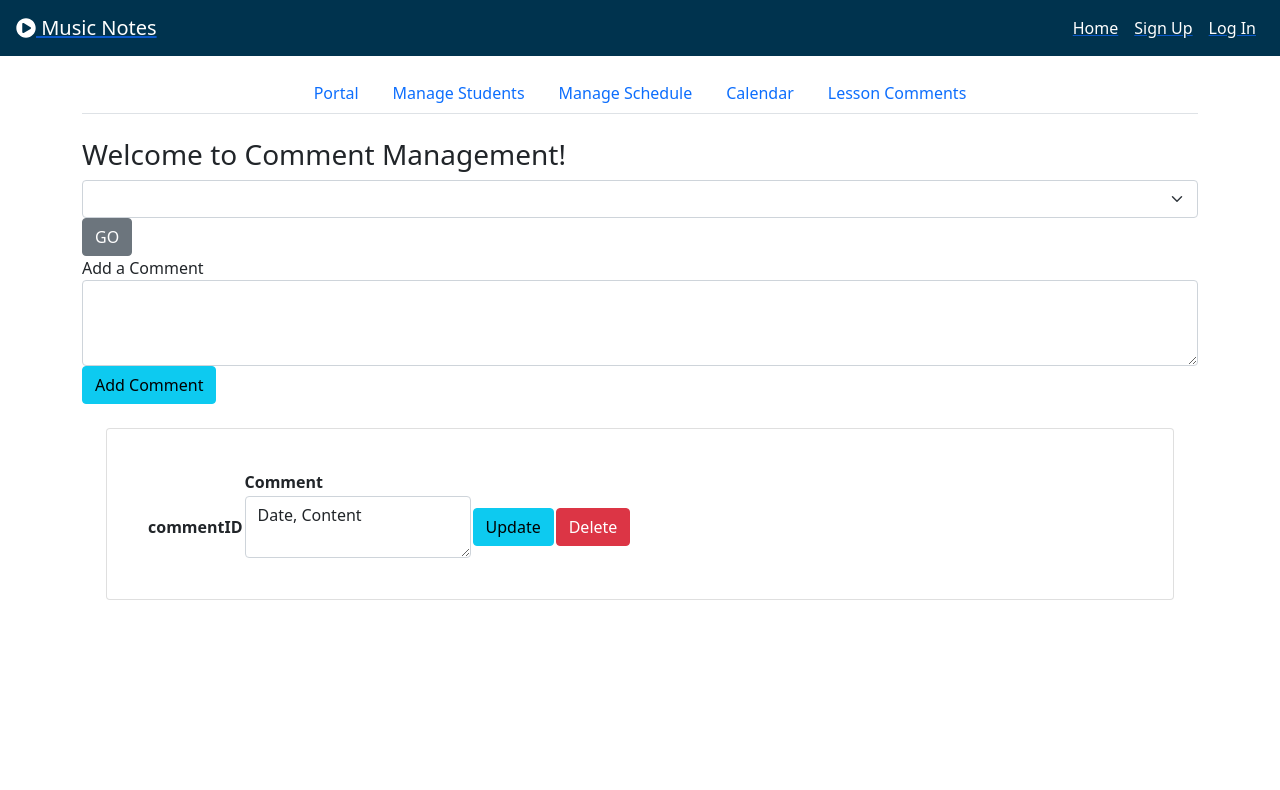
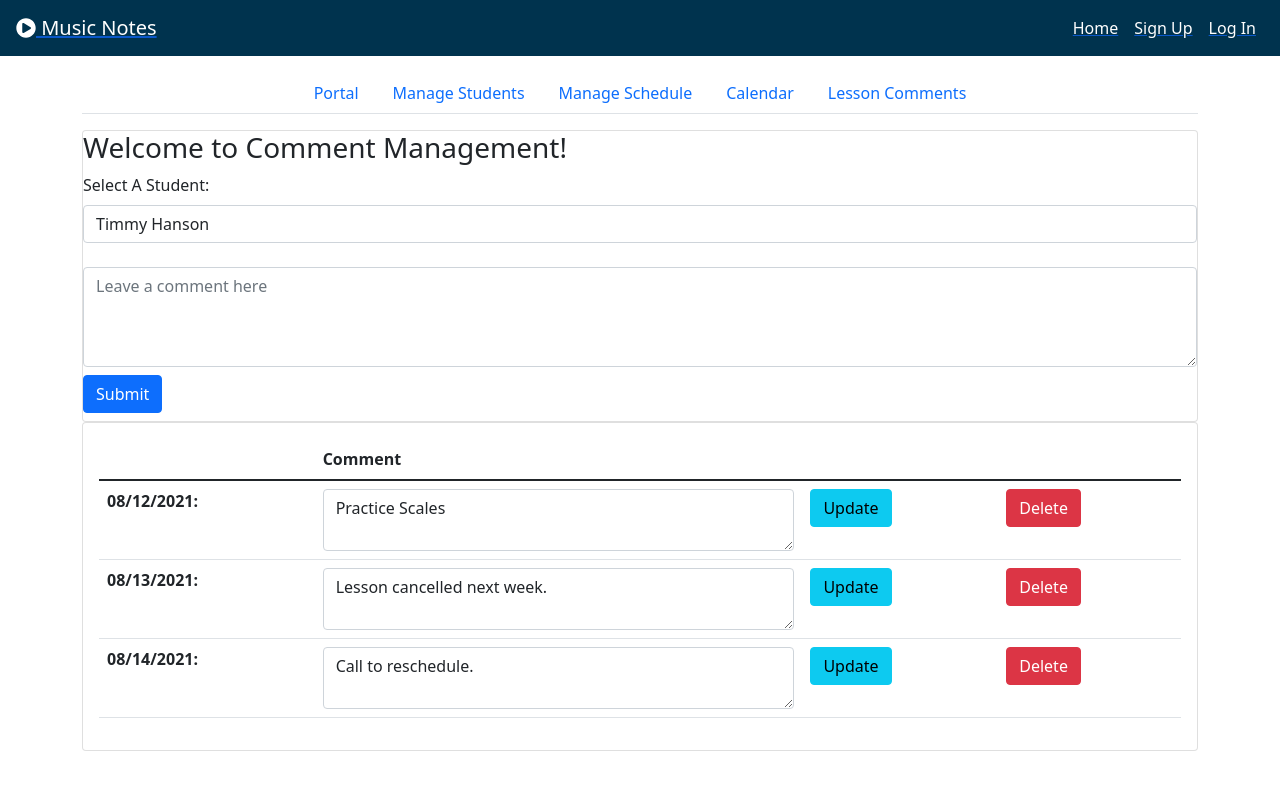
Before and after one commit to ntjohns1/mern-scheduling-app, a React (Create React App) app in the folder client/: page /comments in a window 1280 px wide. Shown: the top 790 px of the page. Built offline with nearby package versions, Linux system fonts and the light colour scheme.

Commit message:
converting original handlebars to react-bootstrap

```diff
--- a/client/package.json
+++ b/client/package.json
@@ -16,6 +16,8 @@
     "jwt-decode": "^3.1.2",
     "react": "^17.0.1",
     "react-bootstrap": "^1.6.1",
+    "react-calendar": "^3.4.0",
+    "react-day-picker": "^7.4.10",
     "react-dom": "^17.0.1",
     "react-router-dom": "^5.2.0",
     "react-scripts": "4.0.1",
--- a/client/src/App.js
+++ b/client/src/App.js
@@ -18,7 +18,7 @@ import { library } from '@fortawesome/fontawesome-svg-core'
 import { fas } from '@fortawesome/free-solid-svg-icons'
 import Schedule from './pages/schedule';
 import Comments from './pages/comments'
-import Calendar from './pages/calendar';
+import Cal from './pages/calendar';
 
 library.add(fas);
 
@@ -62,7 +62,7 @@ export default function App() {
 						<Schedule />
 					</Route>
 					<Route exact path='/calendar'>
-						<Calendar />
+						<Cal />
 					</Route>
 					<Route exact path='/comments'>
 						<Comments />
--- a/client/src/pages/calendar.js
+++ b/client/src/pages/calendar.js
@@ -1,14 +1,21 @@
+import React, { useState } from 'react';
 import { Container } from "react-bootstrap";
 import PortalNav from "../components/PortalNav";
+import Calendar from 'react-calendar';
+import 'react-calendar/dist/Calendar.css';
 
-export default function Calendar() {
+export default function Cal() {
+    const [value, onChange] = useState(new Date());
     return (
         <Container className='text-center'>
             <PortalNav />
-                <h2>Calendar</h2>
-            <iframe
-                src="https://calendar.google.com/calendar/embed?height=600&amp;wkst=1&amp;bgcolor=%23ffffff&amp;ctz=America%2FChicago&amp;src=bXVzaWNub3Rlc2xlc3NvbnNAZ21haWwuY29t&amp;src=ZW4udXNhI2hvbGlkYXlAZ3JvdXAudi5jYWxlbmRhci5nb29nbGUuY29t&amp;color=%23039BE5&amp;color=%230B8043&amp;title=Lesson%20Schedule&amp;showPrint=0&amp;showCalendars=1"
-                title="calendar" width="800" height="600" frameborder="0" scrolling="no"></iframe>
+            <h2 className='mt-4'>Calendar</h2>
+            <Container className='my-4 d-flex justify-content-center'>
+                <Calendar
+                    onChange={onChange}
+                    value={value}
+                />
+            </Container>
         </Container>
     )
 };
--- a/client/src/pages/comments.js
+++ b/client/src/pages/comments.js
@@ -1,22 +1,76 @@
-import { Container } from "react-bootstrap";
+import { Container, Card, Form, Button, Table } from "react-bootstrap";
 import PortalNav from "../components/PortalNav";
 export default function Comments() {
+    const students = [
+        {
+            label: 'Timmy Hanson',
+            value: 'Timmy Hanson',
+        },
+        {
+            label: 'Rachel Johnson',
+            value: 'Rachel Johnson',
+        },
+        {
+            label: 'Jim Jackson',
+            value: 'Jim Jackson',
+        },
+    ];
+    const comments = [
+        {
+            id: '1',
+            date: '08/12/2021',
+            text: 'Practice Scales',
+        },
+        {
+            id: '2',
+            date: '08/13/2021',
+            text: 'Lesson cancelled next week.',
+
+        },
+        {
+            id: '3',
+            date: '08/14/2021',
+            text: 'Call to reschedule.',
+        },
+    ];
+
     return (
         <Container>
             <PortalNav />
-            <div class="my-4">
+            <Card>
                 <h3>Welcome to Comment Management!</h3>
-                <select id="userSelect" class="form-select" aria-label="Select a Student">
-                </select>
-                <button id="userSelectBtn" class="btn btn-secondary" type="submit">GO</button>
-                <div id="addComment" class="form-group">
-                    <label for="commentTextarea">Add a Comment</label>
-                    <textarea class="form-control" id="commentTextarea" rows="3"></textarea>
-                    <button id="addCommentBtn" type="submit" class="btn btn-info">Add Comment</button>
-                </div>
-                <div class="card p-4 m-4">
+                <Form>
+                    <Form.Group>
+                        <Form.Label for="student-scheduleLesson" className='mb-2'>Select A Student: </Form.Label><br />
+                        <Form.Control
+                            as="select"
+                            name='selectStudent'
+                        //  value={formState.studentName}
+                        >
+                            {students.map((option) => (
+                                <option value={option.value} key={option.value}>{option.label}</option>
+                            ))}
+                        </Form.Control>
+                    </Form.Group>
+                    <Form.Group id="addComment">
+                        <Form.Label></Form.Label>
+                        <Form.Control
+                            as="textarea"
+                            placeholder="Leave a comment here"
+                            style={{ height: '100px' }}
+                        />
+                    </Form.Group>
+                    <Button
+                        as='input'
+                        className='my-2'
+                        type='submit'
+                    // value='addLesson'
+                    />
+                </Form>
+            </Card>
+            <Card>
                 <div id="manageComments" class="card-body">
-                        <table>
+                    <Table>
                         <thead>
                             <tr>
                                 <th scope="col"></th>
@@ -26,24 +80,41 @@ export default function Comments() {
                             </tr>
                         </thead>
                         <tbody>
-                                {/* map through students */}
+                            {comments.map((comment) => (
                                 <tr>
-                                    <th scope="row">commentID</th>
+                                    <th scope="row">{comment.date}:  </th>
                                     <td><textarea id="pastCommentTxt"
-                                        class="form-control">Date, Content</textarea>
+                                        class="form-control">{comment.text}</textarea>
                                     </td>
-                                    <td><button id="editBtn" class="btn btn-info"
-                                        type="button">Update</button>
+                                    <td>
+                                        <Button
+                                            id="editBtn"
+                                            variant="info"
+                                            type="button"
+                                            style={{
+                                                left: '80%',
+                                            }}>
+                                            Update
+                                        </Button>
                                     </td>
-                                    <td><button id="deleteBtn" class="btn btn-danger"
-                                        type="button">Delete</button>
+                                    <td>
+                                        <Button
+                                            id="deleteBtn"
+                                            variant="danger"
+                                            type="button"
+                                            style={{
+
+                                                left: '90%',
+                                            }}>
+                                            Delete
+                                        </Button>
                                     </td>
                                 </tr>
+                            ))}
                         </tbody>
-                        </table>
+                    </Table>
                 </div>
-                </div>
-            </div>
+            </Card>
         </Container>
 
     )
--- a/client/src/pages/schedule.js
+++ b/client/src/pages/schedule.js
@@ -1,57 +1,140 @@
-import { Container } from "react-bootstrap";
+import React, { useState } from "react";
+import { Card, Container, Form, Button } from "react-bootstrap";
 import PortalNav from "../components/PortalNav";
+import { DateUtils } from 'react-day-picker';
+import DayPickerInput from "react-day-picker/DayPickerInput";
+import "react-day-picker/lib/style.css";
+import dateFnsFormat from 'date-fns/format';
+import dateFnsParse from 'date-fns/parse';
+
+function parseDate(str, format, locale) {
+  const parsed = dateFnsParse(str, format, new Date(), { locale });
+  if (DateUtils.isDate(parsed)) {
+    return parsed;
+  }
+  return undefined;
+}
+
+function formatDate(date, format, locale) {
+  return dateFnsFormat(date, format, { locale });
+}
 
 export default function Schedule() {
+    const FORMAT = 'MM/dd/yyyy';
+    const [date, setDate] = useState(new Date());
+    const students = [
+        {
+            label: 'Timmy Hanson',
+            value: 'Timmy Hanson',
+        },
+        {
+            label: 'Rachel Johnson',
+            value: 'Rachel Johnson',
+        },
+        {
+            label: 'Jim Jackson',
+            value: 'Jim Jackson',
+        },
+    ];
+    const times = [
+        {
+            label: '10:00am',
+            value: '10',
+        },
+        {
+            label: '11:00am',
+            value: '11',
+        },
+        {
+            label: '12:00am',
+            value: '12',
+        },
+        {
+            label: '1:00pm',
+            value: '13',
+        },
+        {
+            label: '2:00pm',
+            value: '14',
+        },
+        {
+            label: '3:00pm',
+            value: '15',
+        },
+        {
+            label: '4:00pm',
+            value: '16',
+        },
+        {
+            label: '5:00pm',
+            value: '17',
+        },
+        {
+            label: '6:00pm',
+            value: '18',
+        },
+    ];
+
+    function onChange(date) {
+        setDate(date);
+    }
+
     return (
         <Container>
-        <PortalNav />
-        <h3>Welcome to Schedule Management!</h3>
-        <div class="card p-4 m-4">
-            <div class="card-header">
-                <h3>Schedule a Lesson</h3>
-            </div>
-            <div class="card-body"></div>
-            <form class="form scheduleLessonForm">
-                <div class="form-group">
-                    <label for="studentName-scheduleLesson" class="form-label">Student Name: </label>
-                    <select class="form-select" aria-label="studentName-scheduleLesson" id="studentName-scheduleLesson">
-                        <option selected>Select a Student</option>
-                        {/* {{#each students as |user|}} */}
-                        <option>'ID, Firstname Last Name'</option>
-                        {/* {{/each}} */}
-                    </select>
-                </div>
-
-                <div class="form-group">
-                    <label for="date-scheduleLesson" class="form-label">Select Date: </label>
-                    <input id="datepicker" width="276" />
-                   <p>***datepicker***</p>
-                </div>
-
-                <div class="form-group">
-                    <label for="startTime-scheduleLesson" class="form-label">Select Time: </label>
-                    <select class="form-select p-2 m-3" aria-label="startTime-scheduleLesson"
-                        id="startTime-scheduleLesson">
-                        <option selected>Select Time</option>
-                        <option value="10">10:00am</option>
-                        <option value="11">11:00am</option>
-                        <option value="12">12:00am</option>
-                        <option value="13">1:00pm</option>
-                        <option value="14">2:00pm</option>
-                        <option value="15">3:00pm</option>
-                        <option value="16">4:00pm</option>
-                        <option value="17">5:00pm</option>
-                        <option value="18">6:00pm</option>
-
-                    </select>
-                </div>
-
-                <div class="form-group">
-                    <button class="btn btn-secondary" type="submit">Schedule Lesson</button>
-                </div>
-
-            </form>
-        </div>
-    </Container>
+            <PortalNav />
+            <h3 className='mb-3 text-center'>Welcome to Schedule Management!</h3>
+            <Card>
+                <Card.Header>
+                    <h3>Schedule a Lesson</h3>
+                </Card.Header>
+                <Card.Body>
+                    <Form>
+                        <Form.Group className='mb-3'>
+                            <Form.Label for="student-scheduleLesson" className='mb-2'>Select A Student: </Form.Label><br />
+                            <Form.Control
+                                as="select"
+                                name='selectStudent'
+                            //  value={formState.studentName}
+                            >
+                                {students.map((option) => (
+                                    <option value={option.value} key={option.value}>{option.label}</option>
+                                ))}
+                            </Form.Control>
+                        </Form.Group>
+                        <Form.Group className='mb-3'>
+                            <Form.Label for="date-scheduleLesson">Select Date: </Form.Label><br />
+                            <DayPickerInput
+                            formatDate={formatDate}
+                            format={FORMAT}
+                            parseDate={parseDate}
+                            placeholder={`${dateFnsFormat(new Date(), FORMAT)}`} />
+                        </Form.Group>
+                        <Form.Group className='mb-3'>
+                            <Form.Label for="time-scheduleLesson" className='mb-2'>Select A Time: </Form.Label>
+                            <Form.Control
+                                as="select"
+                                name='selectTime'
+                            //  value={formState.studentName}
+                            >
+                                {times.map((option) => (
+                                    <option value={option.value} key={option.value}>{option.label}</option>
+                                ))}
+                            </Form.Control>
+                        </Form.Group>
+                        <Button
+                            as='input'
+                            className='my-2'
+                            type='submit'
+                        // value='addLesson'
+                        />
+                    </Form>
+                </Card.Body>
+            </Card>
+        </Container>
     )
 }
+
+/*
+    {{#each students as |user|}}
+    <option>'ID, Firstname Last Name'</option>
+    /* {{/each}} */
--- a/client/src/pages/students.js
+++ b/client/src/pages/students.js
@@ -1,18 +1,16 @@
-import { Container } from 'react-bootstrap';
+import { Card, Container, Table, Form, Button } from 'react-bootstrap';
 import PortalNav from '../components/PortalNav';
 export default function Students() {
     return (
-        <Container>
-        <PortalNav />
-        <div class="my-4">
-            <h3>Welcome to Student Management!</h3>
-
-            <div class="card p-4 m-4">
-                <div class="card-header">
+        <Container className='p-4 my-4'>
+            <PortalNav />
+            <h3 className='text-center'>Welcome to Student Management!</h3>
+            <Card className='p-4 my-4'>
+                <Card.Header>
                     <h4>View Current Students</h4>
-                </div>
-                <div class="card-body">
-                    <table class="table">
+                </Card.Header>
+                <Card.Body>
+                    <Table responsive>
                         <thead>
                             <tr>
                                 <th scope="col">ID</th>
@@ -25,48 +23,63 @@ export default function Students() {
                         </thead>
                         <tbody>
                             <tr>
+                                {/* Map Props Here */}
                                 <th scope="row" class="update-studentId" value="{{user.id}}">ID</th>
                                 <td><textarea class="update-firstname">firstName</textarea></td>
                                 <td><textarea class="update-lastname">lastName</textarea></td>
                                 <td><textarea class="update-email">email</textarea></td>
-                                <td><button class="btn btn-info update-student-btn" value="{{user.id}}"
-                                    type="button">Update</button></td>
-                                <td><button class="btn btn-danger delete-student-btn" value="{{user.id}}"
-                                    type="button">Delete</button></td>
+                                <td><Button
+                                    variant='info'
+                                    value="{{user.id}}"
+                                    type="button">
+                                    Update
+                                </Button></td>
+                                <td><Button
+                                    variant='danger'
+                                    value="{{user.id}}"
+                                    type="button">
+                                    Delete
+                                </Button></td>
                             </tr>
                         </tbody>
-                    </table>
-                </div>
+                    </Table>
+                </Card.Body>
 
-            </div>
+            </Card>
 
-            <div class="card p-4 m-4">
-                <div class="card-header">
+            <Card>
+                <Card.Header>
                     <h4>Add New Student</h4>
-                </div>
-                <div class="card-body"></div>
-                <p>Please note that when creating a student, their password is randomly generated. The password, which you
-                    will need to write down and share with your student, will appear in a pop up window.</p>
-                <p>The student will need the email address and the generated password to log in.</p>
-                <form class="form add-student-form">
-                    <div class="form-group">
-                        <label for="firstName-createStudent">Student First Name:</label>
-                        <input class="form-input" type="text" id="firstName-createStudent" />
-                    </div>
-                    <div class="form-group">
-                        <label for="lastName-createStudent">Student Last Name:</label>
-                        <input class="form-input" type="text" id="lastName-createStudent" />
-                    </div>
-                    <div class="form-group">
-                        <label for="email-createStudent">Student Email:</label>
-                        <input class="form-input" type="text" id="email-createStudent" />
-                    </div>
-                    <div class="form-group">
-                        <button class="btn btn-success" type="submit">Add Student</button>
-                    </div>
-                </form>
-            </div>
-        </div>
+                </Card.Header>
+                <Card.Body className="p-3">
+                    <p>Please note that when creating a student, their password is randomly generated. The password, which you
+                        will need to write down and share with your student, will appear in a pop up window.</p>
+                    <p>The student will need the email address and the generated password to log in.</p>
+                    <Form className="mb-3 px-3">
+                        <Form.Group className="mb-3 px-3" controlId="studentFirstName">
+                            <Form.Label>Student First Name</Form.Label>
+                            <Form.Control type="text" />
+                        </Form.Group>
+                        <Form.Group className="mb-3 px-3" controlId="studentLastName">
+                            <Form.Label>Student Last Name</Form.Label>
+                            <Form.Control type="text" />
+                        </Form.Group>
+                        <Form.Group className="mb-3 px-3" controlId="studentFirstName">
+                            <Form.Label>Student Email</Form.Label>
+                            <Form.Control type="email" />
+                            <Form.Text className="text-muted">
+                                We'll never share your email with anyone else.
+                            </Form.Text>
+                        </Form.Group>
+                        <Button
+                            className="mx-3"
+                            variant="success"
+                            type="submit">
+                            Add Student
+                        </Button>
+                    </Form>
+                </Card.Body>
+            </Card>
         </Container>
     )
 };
```
Also changed, not shown: 2 other files (tests, documents, lock files or other folders). Lines whose indentation alone changed are shown as unchanged.
